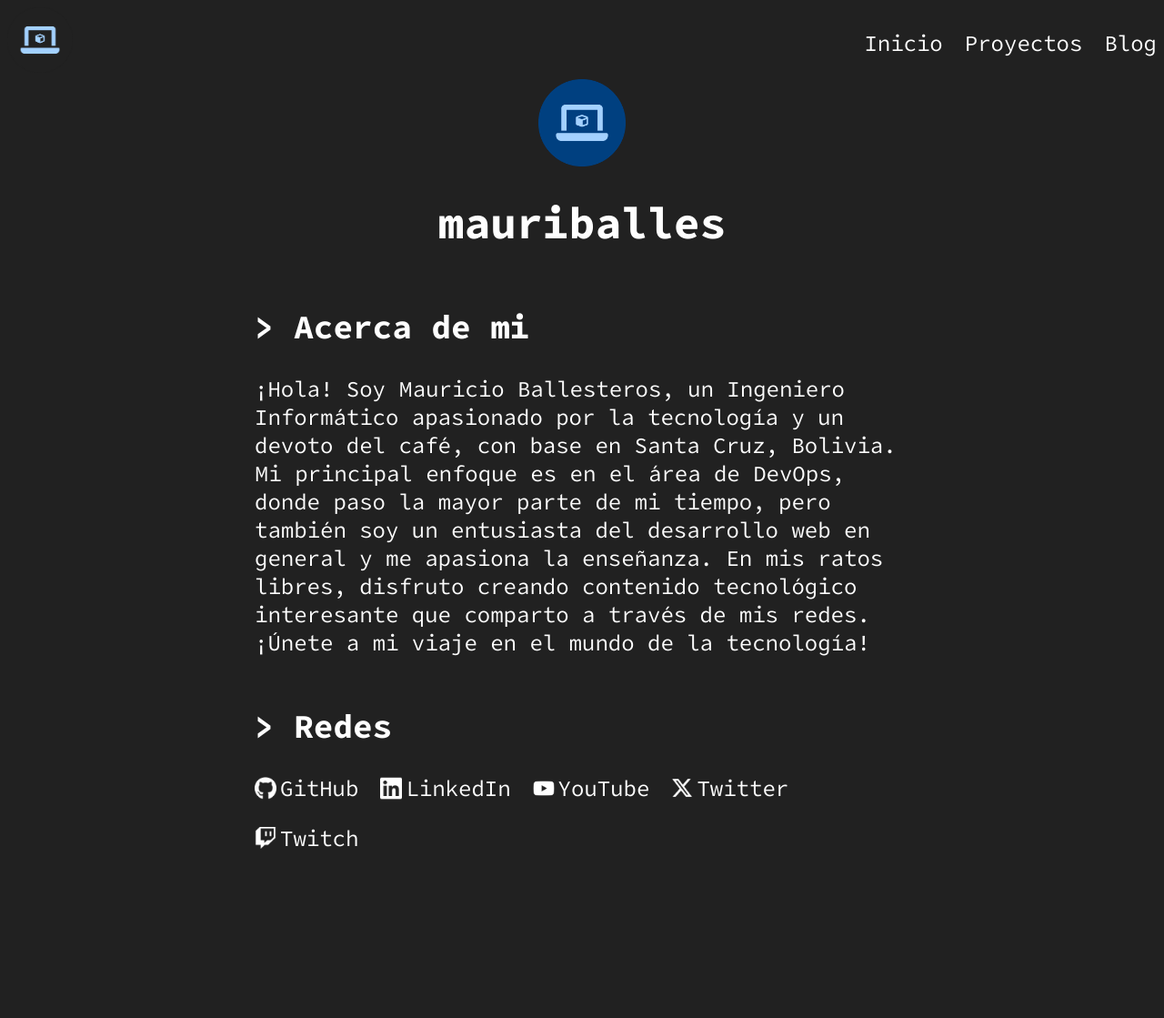
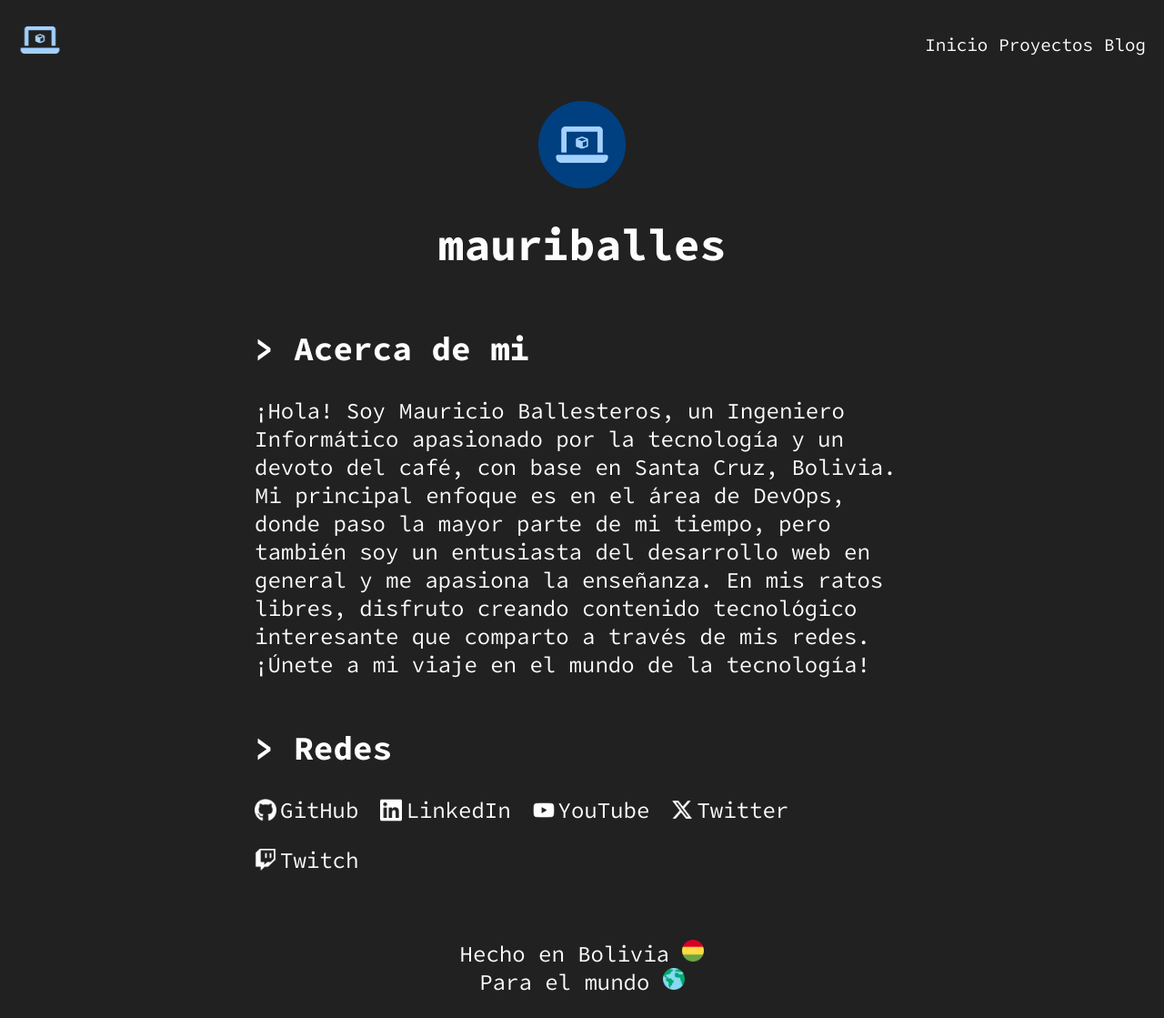
Before and after one commit to mauriballes/website, an Astro site: page / in a window 1280 px wide. Shown: the whole page at 91% size. Before the commit the page ends 969 px from the top, so only its background shows below. Built offline with nearby package versions, Linux system fonts and the light colour scheme; Astro itself is replaced by a stand-in of ours.

Commit message:
Initial Content

```diff
--- /dev/null
+++ b/src/components/Footer.astro
@@ -0,0 +1,28 @@
+---
+import { Image } from 'astro:assets';
+import boliviaFlag from '../images/icons/bolivia.png'
+import worldGlobe from '../images/icons/worldwide.png'
+---
+<footer class="footer">
+    <p>
+        <span>Hecho en Bolivia</span>&nbsp;<Image src={boliviaFlag} alt="Bolivia flag" width={24}/>
+    </p>
+    <p>
+        <span>Para el mundo</span>&nbsp;<Image src={worldGlobe} alt="World globe" width={24}/>
+    </p>
+</footer>
+
+<style>
+    .footer {
+        margin-top: 2rem;
+        margin-bottom: 1rem;
+        display: flex;
+        flex-direction: column;
+        justify-content: center;
+        align-items: center;
+    }
+
+    .footer p {
+        margin: 0;
+    }
+</style>
--- a/src/components/Navbar.astro
+++ b/src/components/Navbar.astro
@@ -1,10 +1,11 @@
 ---
 import { Image } from 'astro:assets';
+import logo from '../images/logos/logo-black.png'
 ---
 <nav class="navbar">
     <div class="navbar-section">
         <a href="/">
-            <Image src={import('../images/logos/logo-black.png')} alt="logo" width={72}/>
+            <Image src={logo} alt="logo" width={72}/>
         </a>
     </div>
     <div class="navbar-section">
@@ -18,24 +19,31 @@ import { Image } from 'astro:assets';
 
 <style>
     .navbar {
+        margin-bottom: 1rem;
         display: flex;
         justify-content: space-between;
         align-items: center;
     }
 
     .navbar-menu {
+        padding: 0 0.5rem;
         list-style: none;
+        gap: 0.5rem;
         display: flex;
         flex-direction: row;
         align-items: center;
-        gap: 1rem;
     }
 
-    a {
+    .navbar-menu a {
         color: var(--white);
         text-decoration: none;
         &:hover {
             color: #808080;
         }
     }
+
+    .navbar-menu a span {
+        font-size: 0.8rem;
+    }
+
 </style>
--- a/src/layouts/Layout.astro
+++ b/src/layouts/Layout.astro
@@ -1,5 +1,6 @@
 ---
 import Navbar from '../components/Navbar.astro';
+import Footer from '../components/Footer.astro';
 
 interface Props {
 	title: string;
@@ -21,6 +22,7 @@ const { title, description } = Astro.props;
 	<body>
         <Navbar />
 		<slot />
+        <Footer />
 	</body>
 </html>
 <style is:global>
```
Also changed, not shown: src/images/icons/bolivia.png (added), src/images/icons/worldwide.png (added).
